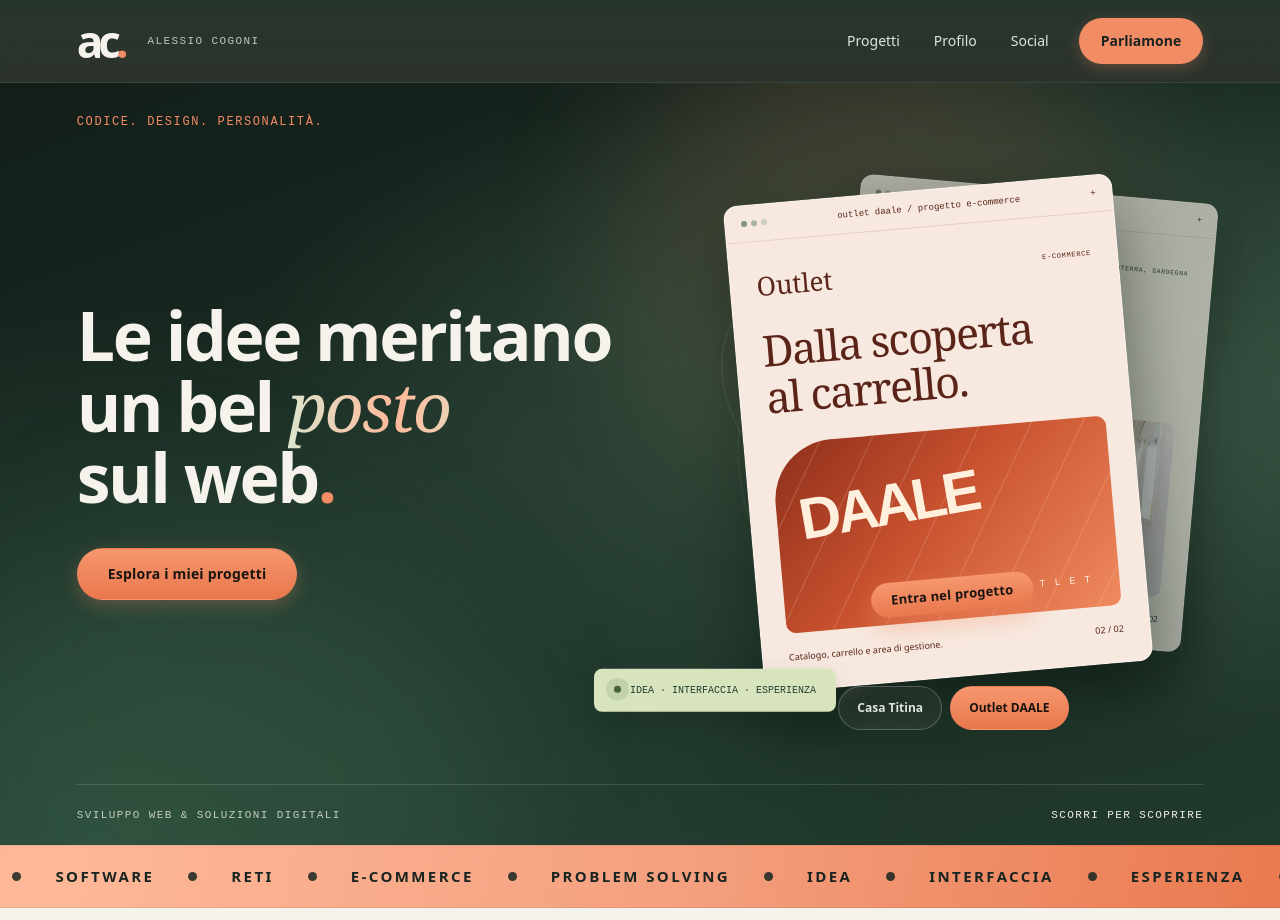
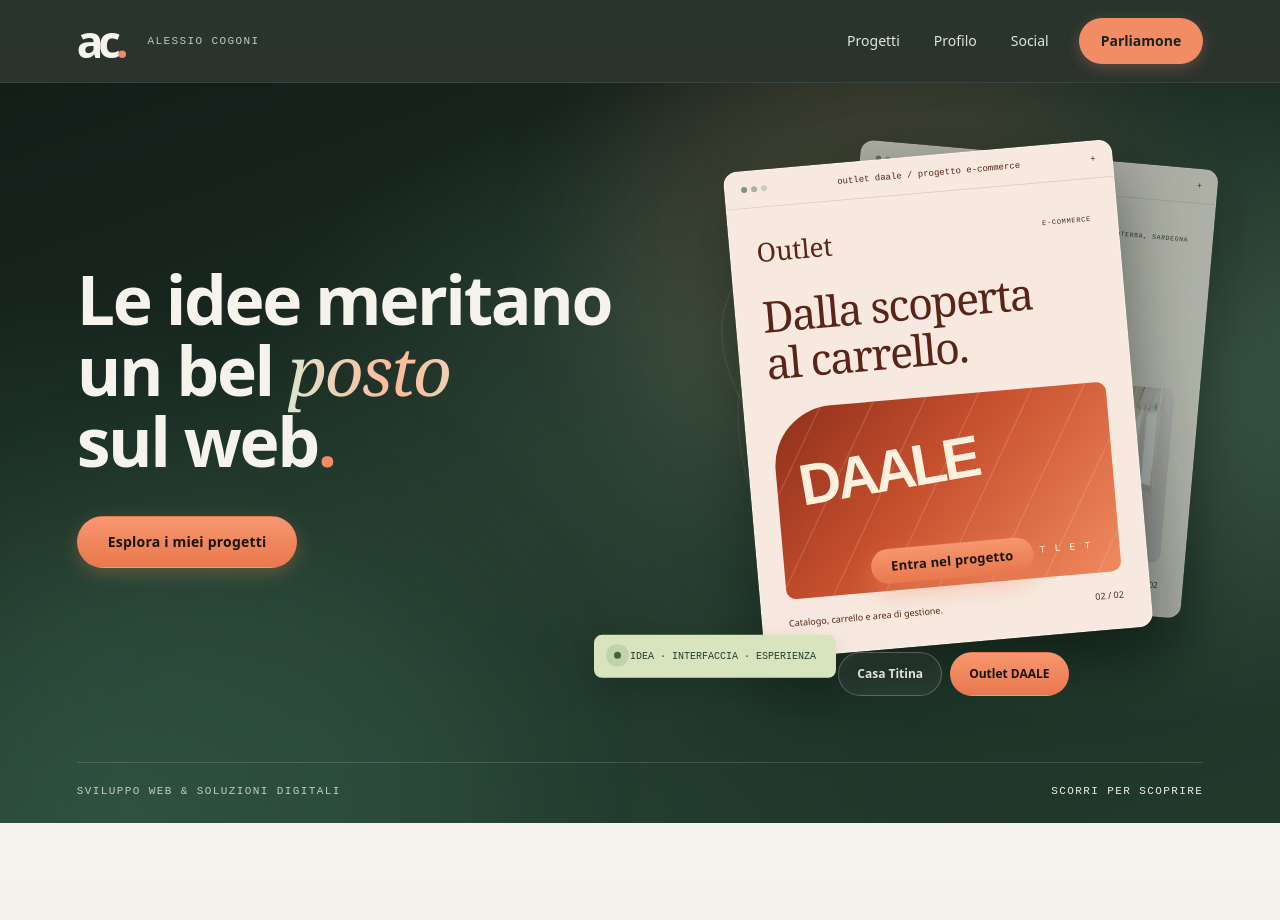
Before and after one commit to alessiocogoni/Cogoni, a plain HTML site: page index.html in a window 1280 px wide. Shown: the top 920 px of the page. Drawn offline with Linux system fonts and the light colour scheme.

Commit message:
Prima schermata più pulita: via la riga in alto e la fascia scorrevole, spazi riordinati
Co-Authored-By: Claude Sonnet 5.5 <noreply@anthropic.com>
Claude-Session: https://claude.ai/code/session_018n3MGQQX211uPRtrtBuyBU

```diff
--- a/animazioni.css
+++ b/animazioni.css
@@ -22,22 +22,10 @@
 }
 .button:hover::before { transform: translateX(120%) skewX(-20deg); }
 
-/* Fascia scorrevole tra la prima schermata e i progetti */
-.marquee { overflow: hidden; padding: 18px 0; background: var(--orange); color: var(--ink); border-block: 1px solid #00000014; }
-.marquee-track { display: flex; width: max-content; animation: marquee 32s linear infinite; }
-.marquee:hover .marquee-track { animation-play-state: paused; }
-.marquee-track span {
-  display: inline-flex; align-items: center; gap: 34px; padding-right: 34px;
-  font-size: 15px; font-weight: 700; letter-spacing: 2.4px; text-transform: uppercase; white-space: nowrap;
-}
-.marquee-track span::after { content: ''; width: 9px; height: 9px; border-radius: 50%; background: var(--ink); opacity: .85; }
-@keyframes marquee { to { transform: translateX(-50%); } }
-
 /* ---------- Solo se il browser accetta le animazioni ---------- */
 @media (prefers-reduced-motion: no-preference) {
 
   /* Ingresso della prima schermata */
-  html.anim .hero-top { animation: rise .8s var(--ease) both; }
   html.anim .hero h1 { animation: rise 1s var(--ease) .12s both; }
   html.anim .hero h1 + .button { animation: rise .9s var(--ease) .38s both, pulse-ring 2.8s ease-out 1.6s infinite; }
   html.anim .hero-art { animation: art-in 1.2s var(--ease) .2s both; }
@@ -100,8 +88,6 @@
 }
 
 @media (max-width: 700px) {
-  .marquee { padding: 14px 0; }
-  .marquee-track span { font-size: 13px; gap: 26px; padding-right: 26px; }
   .hero::before, .hero::after { opacity: .35; }
 }
 
@@ -183,7 +169,6 @@ h2 em {
     radial-gradient(ellipse at 8% 100%, #2a4a3a 0, transparent 50%),
     linear-gradient(160deg, #131e19 0%, #1c2f25 55%, #213a2c 100%);
 }
-.marquee { background: linear-gradient(100deg, #f6976f, #ffb999 30%, #f4a07f 55%, #e9774c 80%, #f6976f); background-size: 200% 100%; }
 .work { background: linear-gradient(180deg, var(--paper), #eef0e4 100%); max-width: none; }
 .work > * { max-width: 1308px; margin-inline: auto; }
 .about-mark { background: linear-gradient(145deg, #e8f0dc 0%, #d4e2c4 55%, #c5d8b8 100%); }
@@ -201,10 +186,6 @@ footer { background: linear-gradient(180deg, #14201a, #101a15); }
 .topbar { background: linear-gradient(180deg, #1c2a23f2, #172019e8); }
 .scroll-progress { background: linear-gradient(90deg, #7fd0a4, #f6976f 55%, #ffc4a5); }
 
-@media (prefers-reduced-motion: no-preference) {
-  .marquee { animation: grad-slide 9s linear infinite; }
-  @keyframes grad-slide { to { background-position: -200% 0; } }
-}
 
 @media (max-width: 1000px) { .showcase { width: 90%; } }
 @media (max-width: 700px) {
@@ -238,3 +219,11 @@ footer { background: linear-gradient(180deg, #14201a, #101a15); }
 @media (max-width: 700px) {
   .hero::before, .hero::after { filter: blur(40px); animation: none !important; }
 }
+
+/* Prima schermata più ordinata: senza riga in alto, spazi equilibrati */
+.hero { padding-top: 0; }
+.hero-grid { padding: 72px 0 84px; }
+.hero-bottom { padding: 22px 0 26px; }
+.hero h1 + .button { margin-top: 40px; }
+@media (max-width: 1000px) { .hero-grid { padding: 56px 0 72px; } }
+@media (max-width: 700px) { .hero-grid { padding: 40px 0 64px; gap: 36px; } }
--- a/index.html
+++ b/index.html
@@ -41,9 +41,6 @@
 </header>
 <main>
 <section class="hero" id="inizio">
-<div class="hero-top">
-<span class="eyebrow">CODICE. DESIGN. PERSONALITÀ.</span>
-</div>
 <div class="hero-grid">
 <div class="hero-copy">
 <h1>Le idee meritano<br>un bel <em>posto</em>
@@ -114,7 +111,6 @@
 
 </div>
 </section>
-<div class="marquee" aria-hidden="true"><div class="marquee-track"><span>Sviluppo web</span><span>Database</span><span>Software</span><span>Reti</span><span>E-commerce</span><span>Problem solving</span><span>Idea</span><span>Interfaccia</span><span>Esperienza</span><span>Sviluppo web</span><span>Database</span><span>Software</span><span>Reti</span><span>E-commerce</span><span>Problem solving</span><span>Idea</span><span>Interfaccia</span><span>Esperienza</span></div></div>
 <section class="work section" id="progetti">
 <div class="section-heading">
 <div>
--- a/style.css
+++ b/style.css
@@ -46,9 +46,7 @@ h1 em, h2 em { font-family: Georgia, serif; font-weight: 400; }
 
 /* Introduzione e anteprima del progetto */
 .hero { padding: 30px var(--space) 0; color: var(--paper); background: radial-gradient(ellipse at 80% 45%, #354c3e 0, transparent 55%), var(--ink); overflow: hidden; }
-.hero-top, .hero-bottom { display: flex; justify-content: space-between; gap: 20px; }
-.hero-top { color: #c3ccbf; }
-.hero-top .eyebrow { color: var(--orange); }
+.hero-bottom { display: flex; justify-content: space-between; gap: 20px; }
 .hero-grid { display: grid; grid-template-columns: 1.1fr 1fr; gap: 7%; align-items: center; padding: 58px 0 72px; max-width: 1308px; margin: auto; }
 .hero h1 { font-size: clamp(50px, 6.1vw, 88px); font-weight: 500; line-height: 1.04; letter-spacing: -4.8px; }
 .hero h1 em { color: #dce5ce; }
@@ -183,8 +181,6 @@ dialog::backdrop { background: #0e1a14c9; backdrop-filter: blur(6px); }
   .menu-toggle { display: block; margin-left: auto; min-height: 44px; padding: 10px 18px; background: transparent; color: var(--paper); border: 1px solid #7a8974; border-radius: 30px; font-size: 12px; }
   .topbar nav { display: none; position: absolute; top: 100%; left: 0; right: 0; z-index: 10; margin: 0; padding: 22px var(--space); background: var(--ink); border-bottom: 1px solid #7a8974; flex-direction: column; align-items: stretch; }
   .topbar nav.open { display: flex; }
-  .hero-top { align-items: start; }
-  .hero-top .eyebrow, .edition { font-size: 9px; letter-spacing: 1px; }
   .hero-grid { grid-template-columns: 1fr; gap: 40px; padding: 44px 0 45px; }
   .hero h1 { font-size: clamp(47px,10vw,68px); letter-spacing: -2.8px; }
   .hero-art { max-width: 430px; width: 100%; margin: auto; min-height: 450px; }
```
